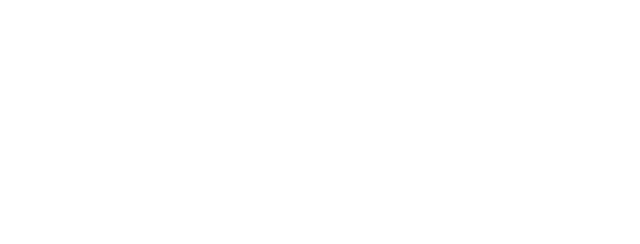
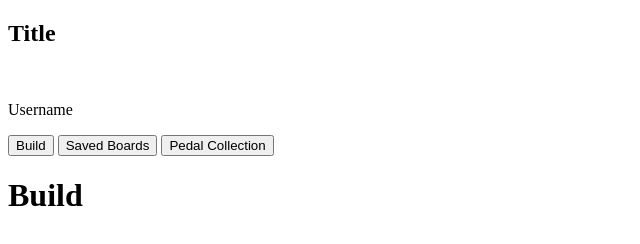
Before and after one commit to Abdeboskey/abd-comp-challenge-1, a plain HTML site: page index.html in a window 1280 px wide. Shown: the whole page, without its empty margins (0-640 px from the left). Drawn offline with Linux system fonts and the light colour scheme.

Commit message:
Develop structure of section class header with nested elements

```diff
--- a/index.html
+++ b/index.html
@@ -4,5 +4,17 @@
     <title>Static Comp 1</title>
     <link rel="stylesheet" href="./styles.css"/>
   </head>
-  <body></body>
+  <body>
+    <section class="header">
+      <h1 class="site-name">Title</h1>
+      <div class="profile"><img><p>Username</p></div>
+      <nav>
+        <button>Build</button>
+        <button>Saved Boards</button>
+        <button>Pedal Collection</button>
+      </nav>
+    </section>
+    <h1 class="page-view">Build</h1>
+    <section class="pedal-board"></section>
+  </body>
 </html>
```
